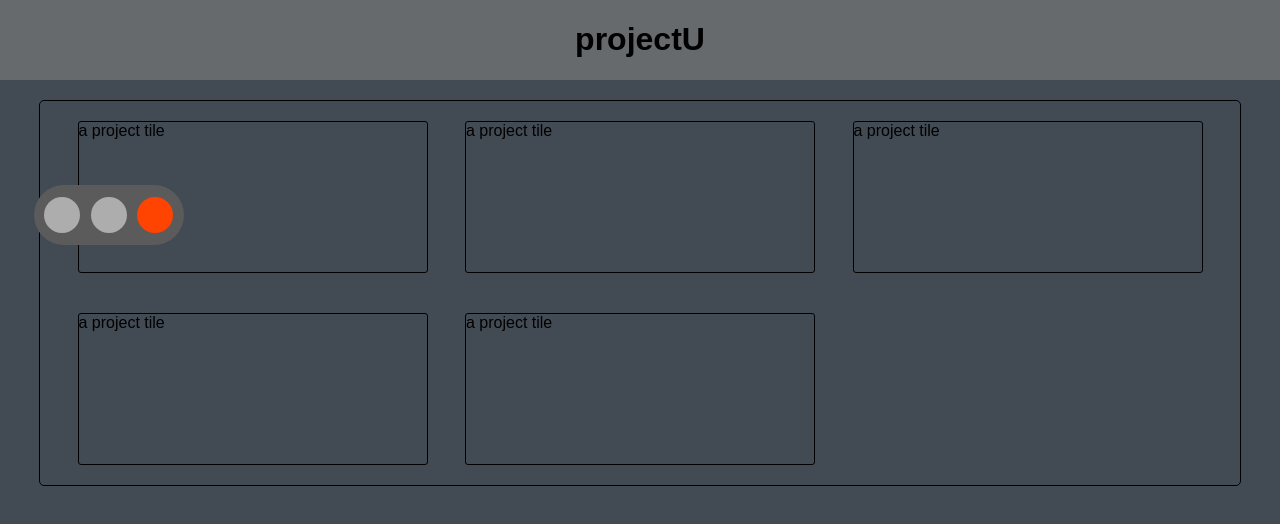
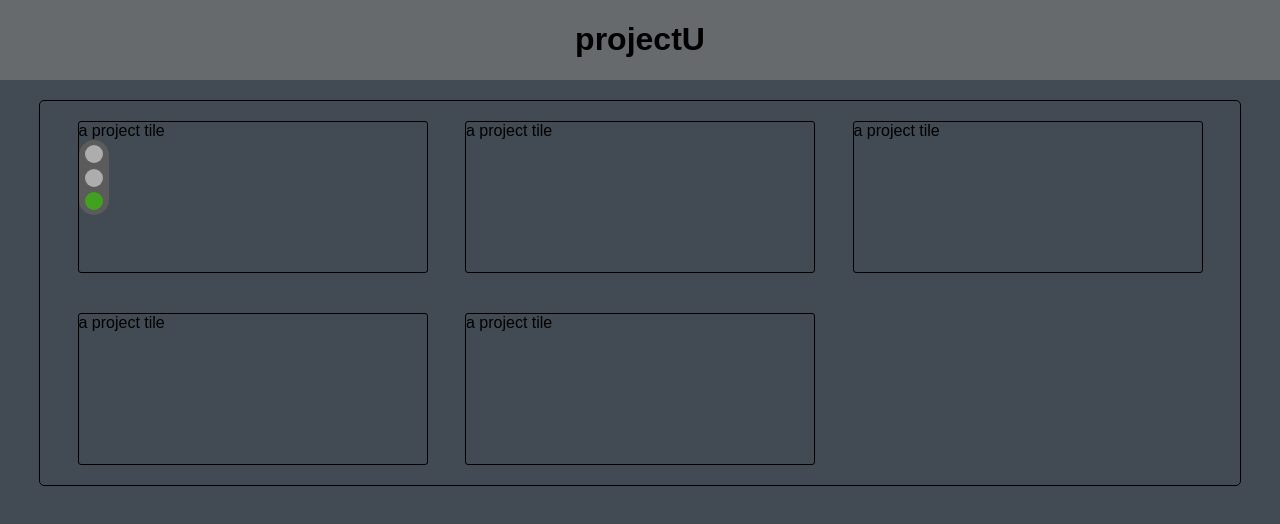
Before and after one commit to RonnyFalconeri/projectU_frontend, an Angular app: page / in a window 1280 px wide. Shown: the top 524 px of the page. Built offline with nearby package versions, Linux system fonts and the light colour scheme.

Commit message:
configure traffic light using enums

```diff
--- a/src/app/components/overview/overview.component.html
+++ b/src/app/components/overview/overview.component.html
@@ -7,8 +7,9 @@
     <div class="project-tile">
       a project tile
       <app-traffic-light
-        [complexity]="'difficult'"
-        [horizontal]="true"
+        [complexity]="complexity"
+        [size]="size"
+        [horizontal]="horizontal"
       ></app-traffic-light>
     </div>
     <div class="project-tile">a project tile</div>
--- a/src/app/components/overview/overview.component.ts
+++ b/src/app/components/overview/overview.component.ts
@@ -1,4 +1,6 @@
 import { Component, OnInit } from '@angular/core';
+import { Complexity } from 'src/app/model/Complexity';
+import { Size } from 'src/app/model/Size';
 
 @Component({
   selector: 'app-overview',
@@ -7,9 +9,12 @@ import { Component, OnInit } from '@angular/core';
 })
 export class OverviewComponent implements OnInit {
 
-  constructor() { }
+  complexity: Complexity = Complexity.EASY;
+  size: Size = Size.SMALL;
+  horizontal: boolean = false;
 
-  ngOnInit(): void {
-  }
+  constructor() {}
+
+  ngOnInit(): void {}
 
 }
--- a/src/app/components/traffic-light/traffic-light.component.html
+++ b/src/app/components/traffic-light/traffic-light.component.html
@@ -1,4 +1,6 @@
-<div class="traffic-light big" [ngClass]="complexity" [class.horizontal]="horizontal">
+<div class="traffic-light"
+[ngClass]="[getComplexity(), getSize()]"
+[class.horizontal]="horizontal">
   <div class="indicator red"></div>
   <div class="indicator yellow"></div>
   <div class="indicator green"></div>
--- a/src/app/components/traffic-light/traffic-light.component.scss
+++ b/src/app/components/traffic-light/traffic-light.component.scss
@@ -16,7 +16,7 @@ $indicator-size: 30px;
   }
 }
 
-.traffic-light.small{
+.traffic-light.small {
   width: $traffic-light-width*0.6;
   height: $traffic-light-height*0.6;
 
@@ -26,7 +26,7 @@ $indicator-size: 30px;
   }
 }
 
-.traffic-light.medium{
+.traffic-light.default {
   width: $traffic-light-width;
   height: $traffic-light-height;
 
@@ -36,7 +36,7 @@ $indicator-size: 30px;
   }
 }
 
-.traffic-light.big{
+.traffic-light.big {
   width: $traffic-light-width*1.2;
   height: $traffic-light-height*1.2;
 
@@ -50,7 +50,7 @@ $indicator-size: 30px;
   transform: rotate(90deg);
 }
 
-.traffic-light.easy{
+.traffic-light.easy {
 
   .indicator.green {
     background-color: var(--color-complexity-easy);
@@ -65,7 +65,7 @@ $indicator-size: 30px;
   }
 }
 
-.traffic-light.medium{
+.traffic-light.medium {
 
   .indicator.green {
     background-color: var(--color-complexity-empty);
@@ -80,7 +80,7 @@ $indicator-size: 30px;
   }
 }
 
-.traffic-light.difficult{
+.traffic-light.difficult {
 
   .indicator.green {
     background-color: var(--color-complexity-empty);
--- a/src/app/components/traffic-light/traffic-light.component.ts
+++ b/src/app/components/traffic-light/traffic-light.component.ts
@@ -1,4 +1,6 @@
 import { Component, Input, OnInit } from '@angular/core';
+import { Complexity } from 'src/app/model/Complexity';
+import { Size } from 'src/app/model/Size';
 
 @Component({
   selector: 'app-traffic-light',
@@ -7,16 +9,37 @@ import { Component, Input, OnInit } from '@angular/core';
 })
 export class TrafficLightComponent implements OnInit {
 
-  // TODO: use enum instead of string for complexity
-  @Input() complexity: string;
+  complexityEnum: Complexity;
+  sizeEnum: Size;
 
-  // TODO: use enum instead of string for size
-  @Input() size: string;
-
+  @Input() complexity: Complexity;
+  @Input() size: Size;
   @Input() horizontal: boolean = false;
 
   constructor() {}
 
   ngOnInit(): void {}
 
+  getSize() {
+    switch(this.size) {
+      case Size.SMALL:
+        return 'small';
+      case Size.BIG:
+        return 'big';
+      default:
+        return 'default';
+    }
+  }
+
+  getComplexity() {
+    switch(this.complexity) {
+      case Complexity.EASY:
+        return 'easy';
+      case Complexity.DIFFICULT:
+        return 'difficult';
+      default:
+        return 'medium';
+    }
+  }
+
 }
--- /dev/null
+++ b/src/app/model/Size.ts
@@ -0,0 +1,5 @@
+export enum Size {
+  SMALL,
+  DEFAULT,
+  BIG
+}
```
